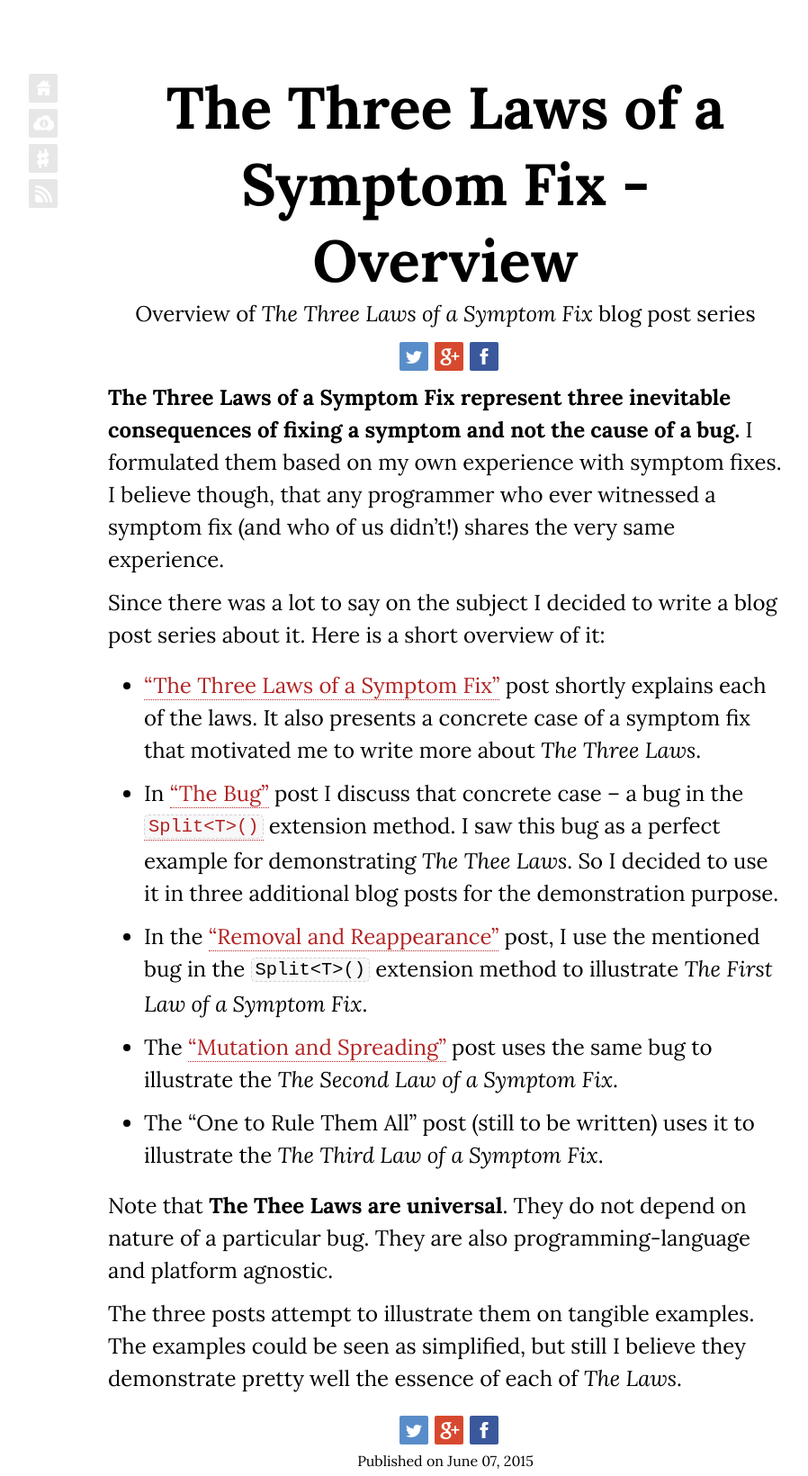
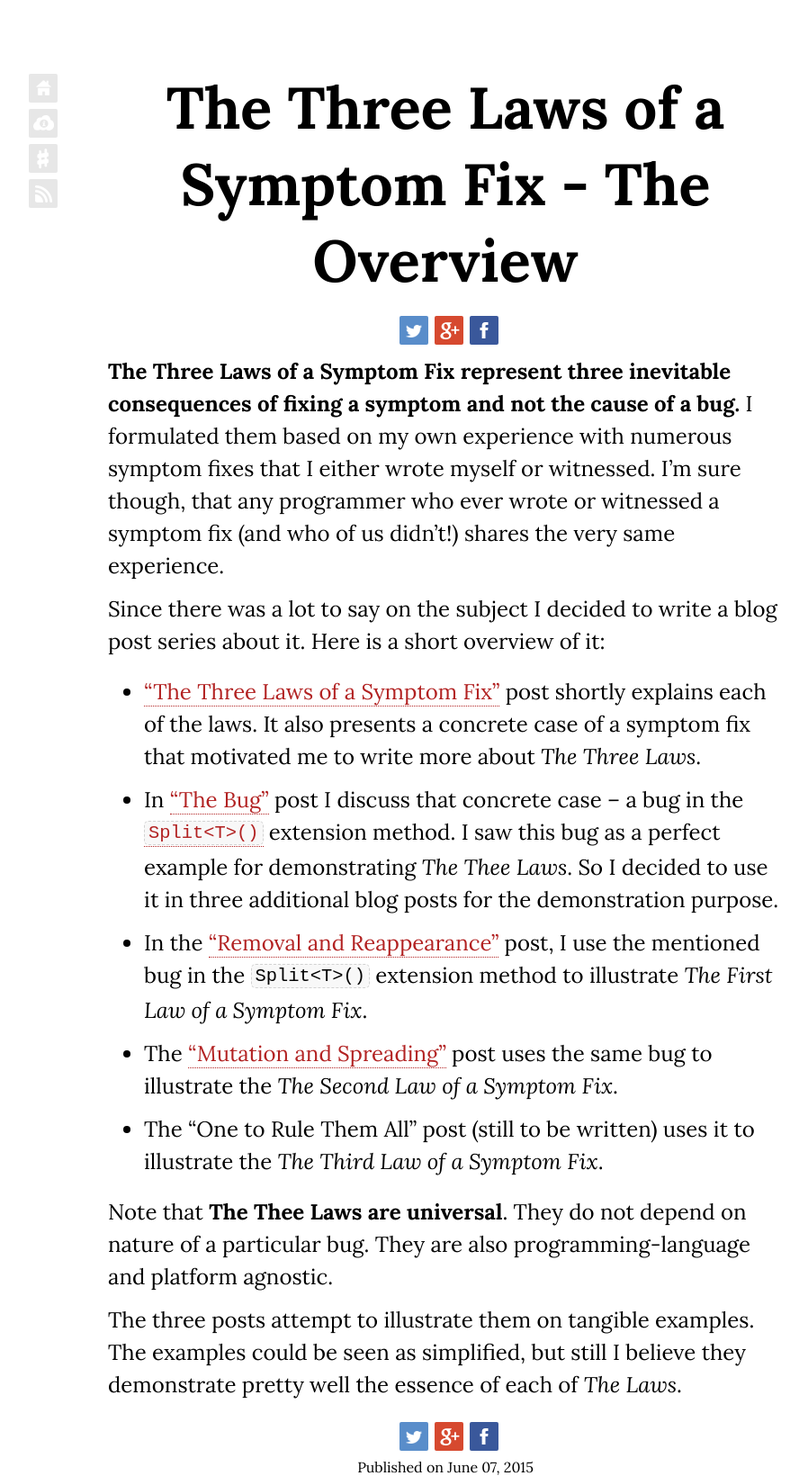
Before and after one commit to ironcev/thp.im, a Jekyll site: the page built from _posts/2015-06-07-the-three-laws-of-a-symptom-fix-the-overview.md, in a window 1280 px wide. Shown: the whole page at 90% size, without its empty margins (145-1043 px from the left). Built offline with Jekyll 4.4.1, drawn with Linux system fonts in a browser that asks for light colours; nearby versions of some CDN libraries; comment, search, counter and statistics services are not loaded.

Commit message:
The Three Laws of a Symptom Fix series: better wording in the info box about the series.

```diff
--- a/_posts/2015-06-07-the-three-laws-of-a-symptom-fix-overview.md
+++ b/_posts/2015-06-07-the-three-laws-of-a-symptom-fix-the-overview.md
@@ -1,10 +1,10 @@
 ---
-title: The Three Laws of a Symptom Fix - Overview
-subtitle: 'Overview of <em>The Three Laws of a Symptom Fix</em> blog post series'
-description: This blog post gives an overview of all the posts published under the "The Three Laws of a Symptom Fix" blog post series.
+title: The Three Laws of a Symptom Fix - The Overview
+subtitle:
+description: This blog post gives the overview of all the posts published under the "The Three Laws of a Symptom Fix" blog post series.
 keywords: symptom fix
 ---
-**The Three Laws of a Symptom Fix represent three inevitable consequences of fixing a symptom and not the cause of a bug.** I formulated them based on my own experience with symptom fixes. I believe though, that any programmer who ever witnessed a symptom fix (and who of us didn't!) shares the very same experience.
+**The Three Laws of a Symptom Fix represent three inevitable consequences of fixing a symptom and not the cause of a bug.** I formulated them based on my own experience with numerous symptom fixes that I either wrote myself or witnessed. I'm sure though, that any programmer who ever wrote or witnessed a symptom fix (and who of us didn't!) shares the very same experience.
 
 Since there was a lot to say on the subject I decided to write a blog post series about it. Here is a short overview of it:
 
```
Also changed, not shown: _posts/2015-04-17-the-three-laws-of-a-symptom-fix.md (+1 -1 lines), _posts/2015-04-18-the-three-laws-of-a-symptom-fix-the-bug.md (+1 -1 lines), _posts/2015-04-23-the-three-laws-of-a-symptom-fix-removal-and-reappearance.md (+1 -1 lines), _posts/2015-06-07-the-three-laws-of-a-symptom-fix-mutation-and-spreading.md (+1 -1 lines).
